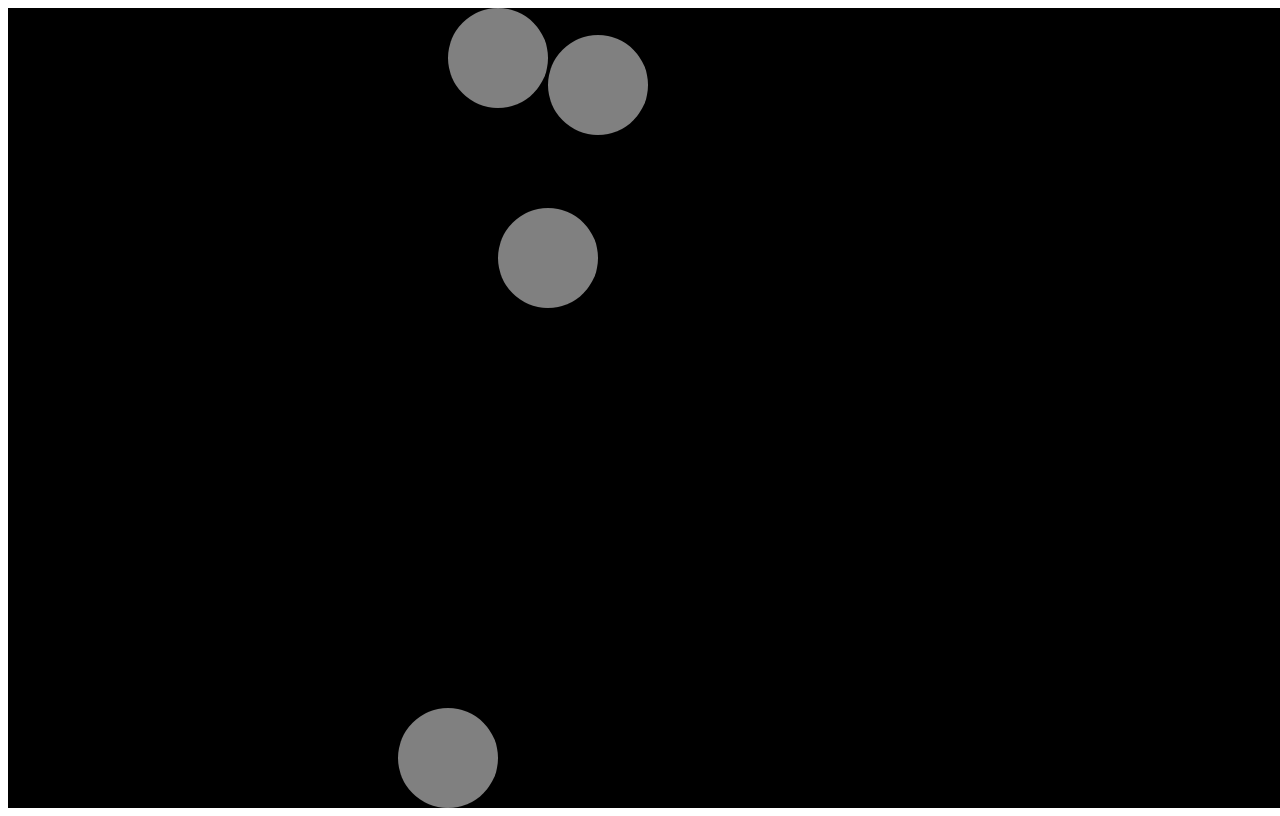
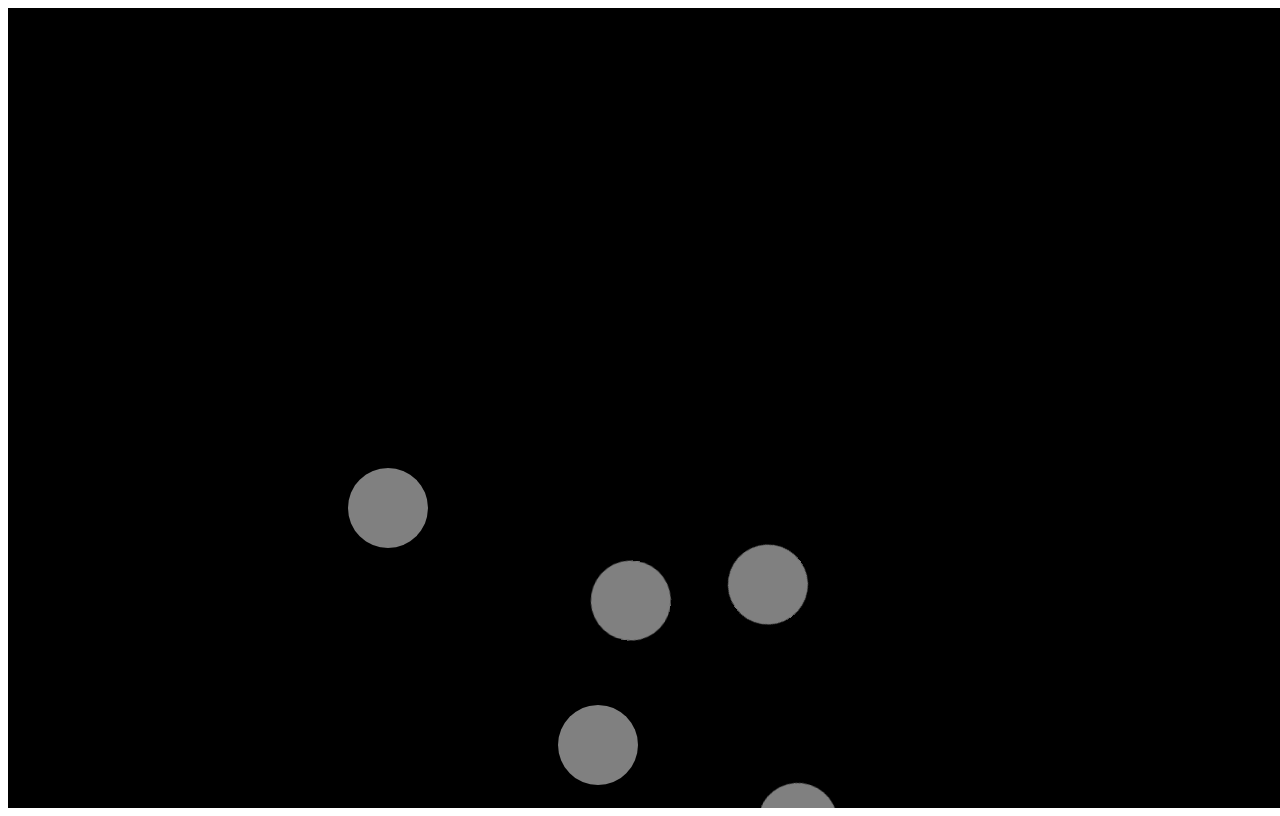
Before and after one commit to tbunitrade/planet-app-vuejs, a Vue app in the folder planet-app/: page / in a window 1280 px wide. Built offline with nearby package versions, Linux system fonts and the light colour scheme.

Commit message:
give orbit parameters

```diff
--- a/planet-app/src/App.vue
+++ b/planet-app/src/App.vue
@@ -1,10 +1,10 @@
 <template>
   <div id="app">
-    <PlanetComponent name="Нейминг адрес сайта" :orbitSize="145" :initialTop="50" />
-    <PlanetComponent name="Прототипирование проекта" :orbitSize="200" :initialTop="77"/>
-    <PlanetComponent name="Дизайн для Веба" :orbitSize="300" :initialTop="250" />
-    <PlanetComponent name="Вертска дизайна" :orbitSize="500" :initialTop="750" />
-    <PlanetComponent name="Обратная связь" :orbitSize="600" :initialTop="850" />
+    <PlanetComponent name="Нейминг адрес сайта" :orbitSize="500" :initialTop="250" :orbitSpeed="10" />
+    <PlanetComponent name="Прототипирование проекта" :orbitSize="500" :initialTop="277" :orbitSpeed="15"/>
+    <PlanetComponent name="Дизайн для Веба" :orbitSize="500" :initialTop="450" :orbitSpeed="50"/>
+    <PlanetComponent name="Вертска дизайна" :orbitSize="500" :initialTop="500" :orbitSpeed="25" />
+    <PlanetComponent name="Обратная связь" :orbitSize="500" :initialTop="550"  :orbitSpeed="300"/>
   </div>
 </template>
 
--- a/planet-app/src/components/PlanetComponent.vue
+++ b/planet-app/src/components/PlanetComponent.vue
@@ -1,5 +1,5 @@
 <template>
-  <div :class="['orbit', `orbit-${orbitSize}`]" :style="{top:`${initialTop}px`}" >
+  <div :class="['orbit', `orbit-${orbitSize}`]" :style="{top:`${initialTop}px`, animationDuration:`${orbitSpeed}s`}" >
     <div class="planet" @mouseover="isHovered = true" @mouseleave="isHovered = false">
       <div v-if="isHovered" class="tooltip">{{ name }}</div>
     </div>
@@ -21,6 +21,10 @@ export default {
     initialTop: {
       type: Number,
       required: true
+    },
+    orbitSpeed: {
+      type: Number,
+      required: true
     }
   },
   data() {
@@ -35,42 +39,42 @@ export default {
 .orbit {
   position: absolute;
   left: 50%;
-  animation: orbit 10s linear infinite;
+  animation: orbit linear infinite;
 }
 
 .orbit-145 {
   width: 400px;
   height: 400px;
-  margin: -200px;
+  margin-left: -100px;
 }
 
 .orbit-200 {
   width: 200px;
   height: 200px;
-  margin: -100px;
+  margin-left: -150px;
 }
 
 .orbit-300 {
   width: 300px;
   height: 300px;
-  margin:-150px;
+  margin-left: -200px;
 }
 
 .orbit-500 {
   width: 500px;
   height: 500px;
-  margin:-250px;
+  margin-left: -300px;
 }
 
 .orbit-600 {
   width: 600px;
   height: 600px;
-  margin: -300px;
+  margin-left: -500px;
 }
 
 .planet {
-  width: 100px;
-  height: 100px;
+  width: 80px;
+  height: 80px;
   background-color: gray;
   border-radius: 50%;
   position: absolute;
```
